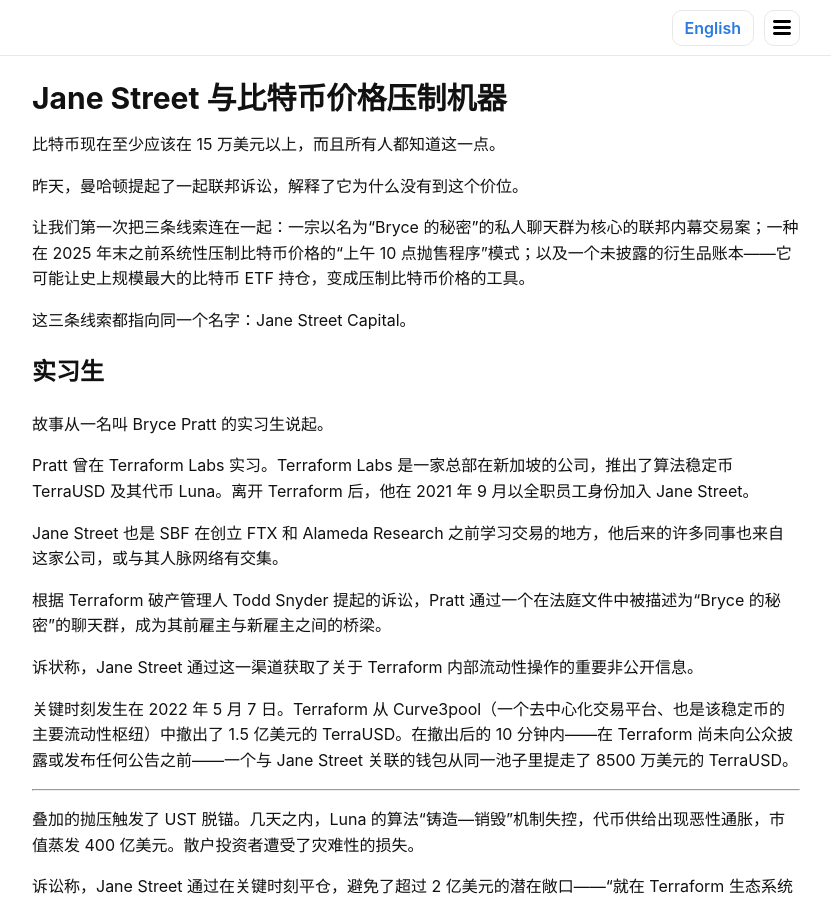
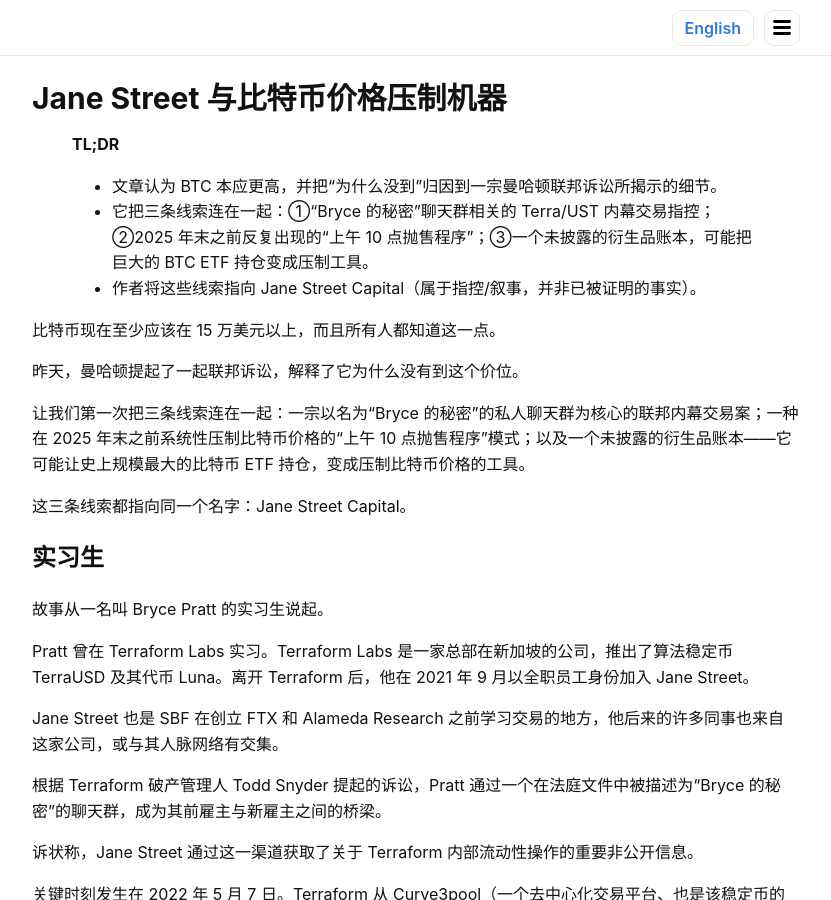
Before and after one commit to vultr740-byte/articles, a Jekyll site: the page built from posts/2026-02-26-janestreet-bitcoin-price-suppression/zh.md, in a window 1280 px wide and 900 px high. Shown: the whole window, without its empty margins (224-1055 px from the left). Built offline with Jekyll 4.4.1, drawn with Linux system fonts in a browser that asks for light colours; our own code applies the rules of GitHub Pages for plain Markdown files.

Commit message:
Add TL;DR + description to Janestreet BTC suppression post

```diff
--- a/posts/2026-02-26-janestreet-bitcoin-price-suppression/zh.md
+++ b/posts/2026-02-26-janestreet-bitcoin-price-suppression/zh.md
@@ -1,8 +1,14 @@
 ---
 title: "Jane Street 与比特币价格压制机器"
+description: "围绕一宗曼哈顿联邦诉讼，将 Terra/UST 内幕信息指控、“上午 10 点抛售程序”、以及衍生品头寸三条线索串联起来的“价格压制”叙事。"
 source: "https://x.com/1914ad/status/2026757796390449382"
 date: "2026-02-26"
 ---
+
+> **TL;DR**
+> - 文章认为 BTC 本应更高，并把“为什么没到”归因到一宗曼哈顿联邦诉讼所揭示的细节。
+> - 它把三条线索连在一起：①“Bryce 的秘密”聊天群相关的 Terra/UST 内幕交易指控；②2025 年末之前反复出现的“上午 10 点抛售程序”；③一个未披露的衍生品账本，可能把巨大的 BTC ETF 持仓变成压制工具。
+> - 作者将这些线索指向 Jane Street Capital（属于指控/叙事，并非已被证明的事实）。
 
 比特币现在至少应该在 15 万美元以上，而且所有人都知道这一点。
 
```
Also changed, not shown: posts/2026-02-26-janestreet-bitcoin-price-suppression/en.md (+6 -0 lines).
